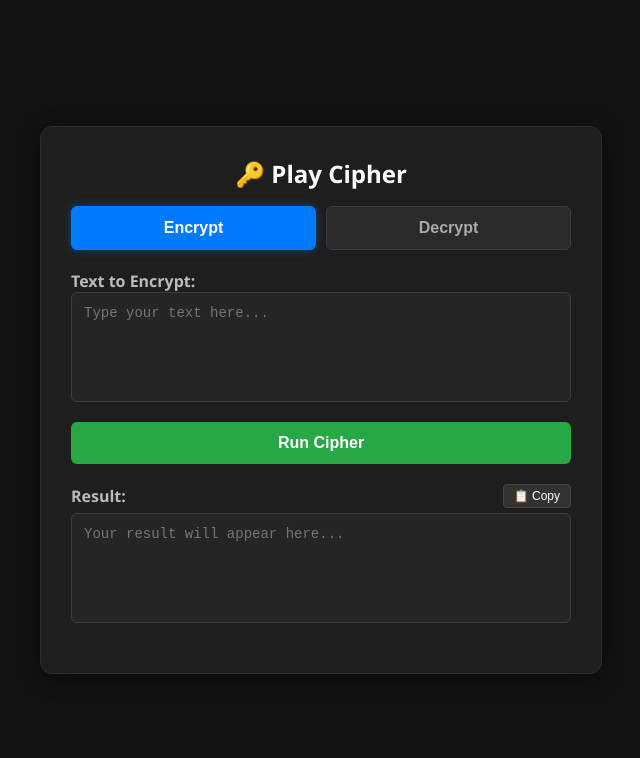
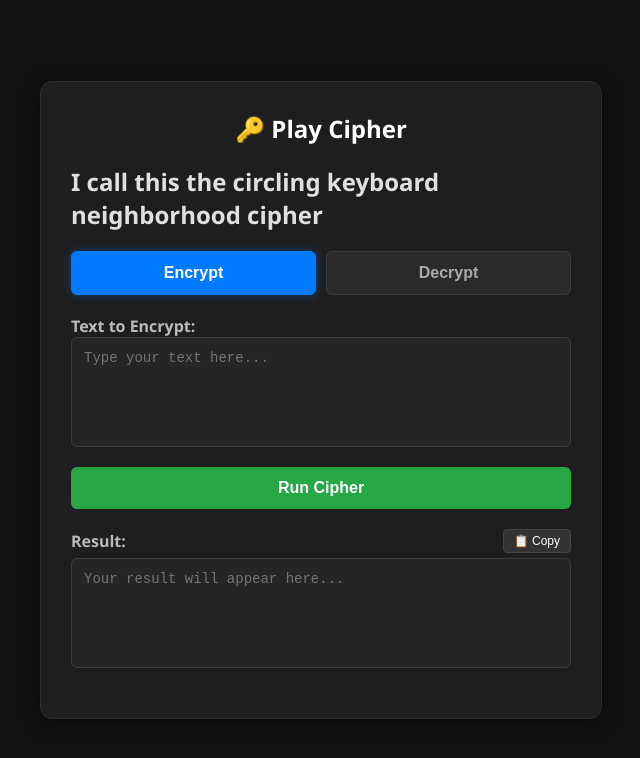
Before and after one commit to play-cypher/play-cypher.github.io, a plain HTML site: page index.html in a window 1280 px wide. Shown: the whole page, without its empty margins (319-959 px from the left). Drawn offline with Linux system fonts and the light colour scheme.

Commit message:
Update index.html

```diff
--- a/index.html
+++ b/index.html
@@ -9,6 +9,7 @@
 <body>
     <div class="cipher-container">
         <h1>🔑 Play Cipher</h1>
+        <h2>I call this the circling keyboard neighborhood cipher</h2>
 
         <div class="mode-select">
             <button id="btn-encrypt" class="active" onclick="setMode('encrypt')">Encrypt</button>
```
